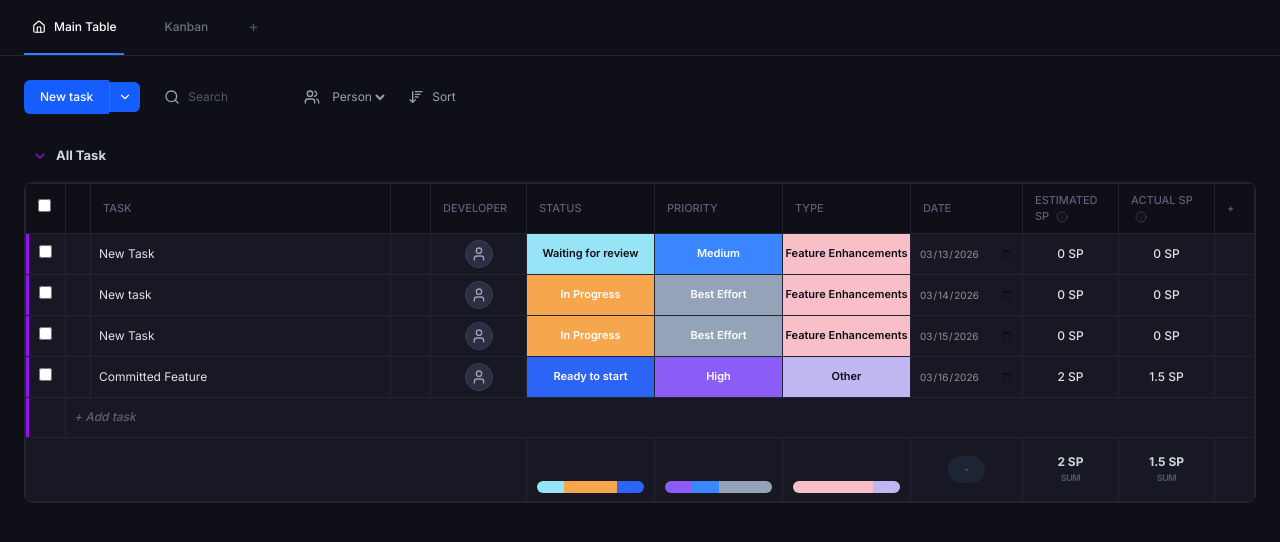
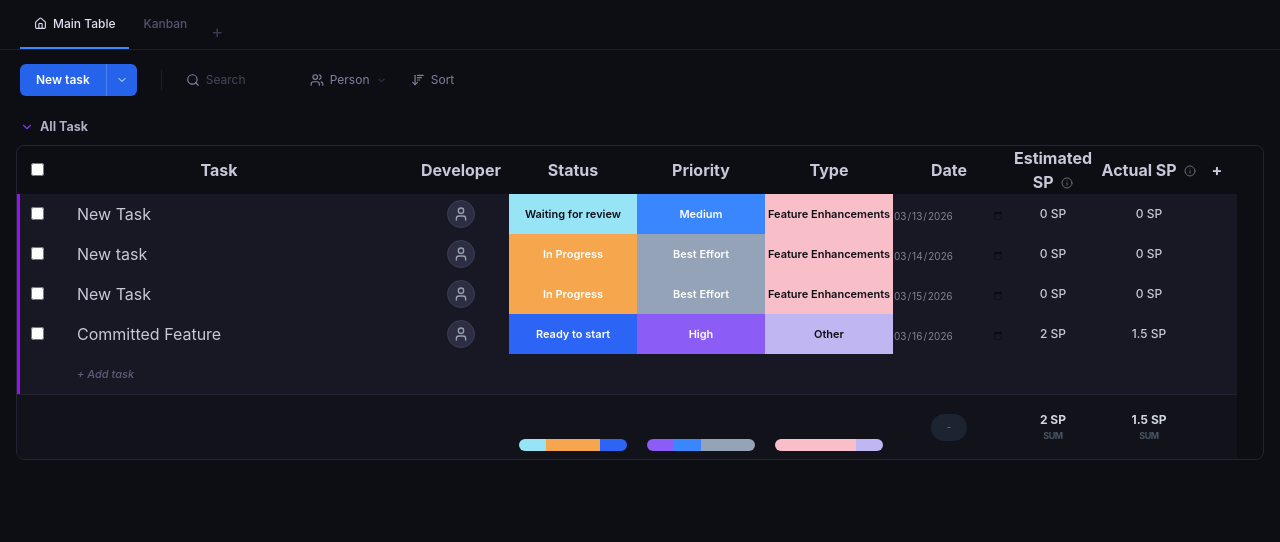
Before and after one commit to muhfachrudd/technical-test, a Vue app in the folder frontend/: page / in a window 1280 px wide. Shown: the top 542 px of the page. Built offline with nearby package versions, Linux system fonts and the light colour scheme.

Commit message:
feat: initialize Vue 3 task management application with basic UI, state management, and global styling.

```diff
--- a/frontend/src/App.vue
+++ b/frontend/src/App.vue
@@ -3,7 +3,7 @@ import { ref, computed } from 'vue';
 import MainTable from './components/MainTable.vue';
 import KanbanBoard from './components/KanbanBoard.vue';
 import TaskModal from './components/TaskModal.vue';
-import { Search, Users, SortDesc, Plus, LayoutGrid, List, ChevronDown, Home } from 'lucide-vue-next';
+import { Search, Users, SortDesc, ChevronDown, List, LayoutGrid, Home } from 'lucide-vue-next';
 
 const activeTab = ref('table');
 const showModal = ref(false);
@@ -55,67 +55,224 @@ const toggleSort = (key) => {
 </script>
 
 <template>
-  <div class="flex min-h-screen bg-[#0F0F17] text-[#E1E1E6]">
-    <!-- Main Content -->
-    <div class="flex-1 flex flex-col overflow-hidden">
-      <!-- Tabs Header -->
-      <div class="h-14 border-b border-[#232333] flex items-center px-6 gap-8">
+  <div class="app-layout">
+    <!-- TABS -->
+    <div class="tabs">
       <button @click="activeTab = 'table'"
-                :class="['h-full flex items-center gap-2 px-2 text-[12px] font-medium border-b-2 transition-all transition-colors duration-200',
-                         activeTab === 'table' ? 'border-blue-500 text-white' : 'border-transparent text-gray-500 hover:text-gray-300']">
-          <Home class="w-3.5 h-3.5" /> Main Table
+              :class="['tab', { active: activeTab === 'table' }]">
+        <Home class="tab-icon" /> Main Table
       </button>
       <button @click="activeTab = 'kanban'"
-                :class="['h-full flex items-center gap-2 px-2 text-[12px] font-medium border-b-2 transition-all transition-colors duration-200',
-                         activeTab === 'kanban' ? 'border-blue-500 text-white' : 'border-transparent text-gray-500 hover:text-gray-300']">
+              :class="['tab', { active: activeTab === 'kanban' }]">
         Kanban
       </button>
-        <button class="text-gray-600 hover:text-white pb-1">+</button>
+      <button class="tab-add">+</button>
     </div>
 
-      <!-- Toolbar -->
-      <div class="p-6">
-        <div class="flex items-center gap-6 mb-8">
-          <div class="flex items-center">
-            <button @click="showModal = true" class="bg-blue-600 hover:bg-blue-700 text-white px-4 py-2 rounded-l-md flex items-center gap-2 text-[12px] font-medium transition-colors">
-              New task
-            </button>
-            <button class="bg-blue-600 hover:bg-blue-700 text-white px-2 py-2 rounded-r-md border-l border-white/10 transition-colors">
-              <ChevronDown class="w-3.5 h-3.5" />
+    <!-- TOOLBAR -->
+    <div class="toolbar">
+      <div class="btn-new">
+        <button class="btn-new-main" @click="showModal = true">New task</button>
+        <button class="btn-new-caret"><ChevronDown class="icon-caret" /></button>
+      </div>
+
+      <div class="toolbar-sep"></div>
+
+      <div class="tb-action">
+        <Search class="icon-action" />
+        <input v-model="searchQuery" placeholder="Search" class="search-input" />
+      </div>
+
+      <div class="tb-action">
+        <Users class="icon-action" />
+        <select v-model="personFilter" class="dev-select">
+          <option value="">Person</option>
+          <option v-for="dev in developers" :key="dev" :value="dev">{{ dev }}</option>
+        </select>
+        <ChevronDown class="icon-mini" />
+      </div>
+
+      <button class="tb-action" @click="sortConfig = []">
+        <SortDesc class="icon-action" /> Sort
       </button>
     </div>
 
-          <div class="flex items-center gap-5 text-gray-400">
-            <div class="flex items-center gap-2 cursor-pointer hover:text-white transition-colors group">
-              <Search class="w-4 h-4" />
-              <input v-model="searchQuery" placeholder="Search" class="bg-transparent border-none text-[12px] w-24 focus:w-48 transition-all p-0">
+    <!-- MAIN CONTENT -->
+    <div class="content">
+      <div class="section-label">
+        <ChevronDown class="icon-section" /> All Task
       </div>
-            <div class="flex items-center gap-2 cursor-pointer hover:text-white transition-colors">
-              <Users class="w-4 h-4" />
-              <select v-model="personFilter" class="bg-transparent border-none p-0 text-[12px] cursor-pointer outline-none">
-                <option value="" class="bg-[#181824]">Person</option>
-                <option v-for="dev in developers" :key="dev" :value="dev" class="bg-[#181824]">{{ dev }}</option>
-              </select>
-            </div>
-            <div @click="sortConfig = []" class="flex items-center gap-2 cursor-pointer hover:text-white transition-colors">
-              <SortDesc class="w-4 h-4" />
-              <span class="text-[12px]">Sort</span>
-            </div>
+
+      <MainTable v-if="activeTab === 'table'" :tasks="filteredTasks" @update="updateTask" @sort="toggleSort" />
+
+      <div v-else class="placeholder-view">
+        <KanbanBoard :tasks="filteredTasks" @update="updateTask" />
       </div>
     </div>
 
-        <div class="flex items-center gap-2 text-[13px] font-bold text-gray-300 mb-4 ml-2">
-            <ChevronDown class="w-4 h-4 text-purple-600" /> All Task
-        </div>
-
-        <div class="transition-all duration-300 overflow-x-auto">
-          <MainTable v-if="activeTab === 'table'" :tasks="filteredTasks" @update="updateTask" @sort="toggleSort" />
-          <KanbanBoard v-else :tasks="filteredTasks" @update="updateTask" />
-        </div>
-      </div>
-    </div>
-
-    <!-- Modal -->
+    <!-- MODAL -->
     <TaskModal v-if="showModal" @close="showModal = false" @save="addTask" />
   </div>
 </template>
+
+<style>
+/* Global resets for the app specifically */
+.app-layout {
+  min-height: 100vh;
+  background: #0D0D14;
+  color: #C8C8D8;
+  font-family: -apple-system, BlinkMacSystemFont, 'Segoe UI', sans-serif;
+}
+
+/* ── TABS ── */
+.tabs {
+  display: flex;
+  align-items: flex-end;
+  padding: 0 20px;
+  border-bottom: 1px solid #1E1E2E;
+  height: 50px;
+}
+.tab {
+  display: flex;
+  align-items: center;
+  gap: 6px;
+  padding: 0 14px;
+  height: 100%;
+  font-size: 12px;
+  font-weight: 500;
+  color: #555570;
+  border: none;
+  background: none;
+  border-bottom: 2.5px solid transparent;
+  cursor: pointer;
+  transition: color .15s;
+}
+.tab.active {
+  color: #E0E0F0;
+  border-bottom-color: #3A86FF;
+}
+.tab:hover:not(.active) {
+  color: #9090B0;
+}
+.tab-icon {
+  width: 13px;
+  height: 13px;
+}
+.tab-add {
+  color: #3A3A55;
+  font-size: 18px;
+  padding: 0 10px 4px;
+  cursor: pointer;
+  background: none;
+  border: none;
+}
+
+/* ── TOOLBAR ── */
+.toolbar {
+  display: flex;
+  align-items: center;
+  gap: 24px;
+  padding: 14px 20px 12px;
+}
+.btn-new {
+  display: flex;
+  align-items: center;
+  height: 32px;
+  border-radius: 6px;
+  overflow: hidden;
+}
+.btn-new-main {
+  background: #2563EB;
+  color: #fff;
+  border: none;
+  padding: 0 16px;
+  height: 100%;
+  cursor: pointer;
+  font-size: 12px;
+  font-weight: 600;
+  border-right: 1px solid rgba(255,255,255,.18);
+}
+.btn-new-caret {
+  background: #2563EB;
+  color: #fff;
+  border: none;
+  padding: 0 9px;
+  height: 100%;
+  cursor: pointer;
+}
+.icon-caret {
+  width: 12px;
+  height: 12px;
+}
+.toolbar-sep {
+  width: 1px;
+  height: 20px;
+  background: #1E1E2E;
+}
+.tb-action {
+  display: flex;
+  align-items: center;
+  gap: 6px;
+  color: #8080A0;
+  font-size: 12px;
+  cursor: pointer;
+  background: none;
+  border: none;
+  padding: 0;
+}
+.tb-action:hover {
+  color: #C0C0D8;
+}
+.icon-action {
+  width: 14px;
+  height: 14px;
+}
+.search-input {
+  background: transparent;
+  border: none;
+  outline: none;
+  color: inherit;
+  font-size: 12px;
+  width: 80px;
+  transition: width .2s;
+}
+.search-input:focus {
+  width: 140px;
+}
+.dev-select {
+  background: transparent;
+  border: none;
+  outline: none;
+  color: inherit;
+  font-size: 12px;
+  cursor: pointer;
+  appearance: none;
+}
+.icon-mini {
+  width: 11px;
+  height: 11px;
+  opacity: .5;
+}
+
+/* ── CONTENT ── */
+.content {
+  padding: 0 16px 16px;
+}
+.section-label {
+  display: flex;
+  align-items: center;
+  gap: 6px;
+  padding: 10px 4px 8px;
+  font-size: 12.5px;
+  font-weight: 700;
+  color: #B0B0C8;
+}
+.icon-section {
+  width: 14px;
+  height: 14px;
+  color: #7C3AED;
+}
+.placeholder-view {
+  padding: 20px 0;
+}
+</style>
--- a/frontend/src/index.css
+++ b/frontend/src/index.css
@@ -1,26 +1,19 @@
 @import "tailwindcss";
 
 :root {
-  --bg-app: #0F0F17;
-  --bg-table: #181824;
-  --bg-header: #121220;
-  --border-color: #232333;
+  --bg-app: #0D0D14;
+  --bg-table: #13131E;
+  --bg-header: #16161F;
+  --border-color: #1E1E2C;
 }
 
 body {
   margin: 0;
   padding: 0;
   background-color: var(--bg-app);
-  color: #E1E1E6;
-  font-family: 'Inter', sans-serif;
-}
-
-/* Base resets */
-input, select {
-  background: transparent;
-  border: none;
-  outline: none;
-  color: inherit;
+  color: #C8C8D8;
+  font-family: -apple-system, BlinkMacSystemFont, 'Segoe UI', Roboto, Helvetica, Arial, sans-serif;
+  overflow-x: hidden;
 }
 
 /* Custom scrollbar matching the dark theme */
@@ -29,7 +22,7 @@ input, select {
   height: 6px;
 }
 ::-webkit-scrollbar-track {
-  background: #0F0F17;
+  background: #0D0D14;
 }
 ::-webkit-scrollbar-thumb {
   background: #2D2D44;
@@ -39,27 +32,10 @@ input, select {
   background: #3D3D58;
 }
 
-/* Global utility classes for the table */
-.main-table {
-  width: 100%;
-  border-collapse: collapse;
-  border: 1px solid var(--border-color);
+/* Transition utility for the app */
+.fade-enter-active, .fade-leave-active {
+  transition: opacity 0.2s ease;
 }
-
-.main-table th {
-  border: 1px solid var(--border-color);
-  padding: 8px 12px;
-  text-align: left;
-  font-size: 11px;
-  font-weight: 500;
-  color: #5E5E7A;
-  text-transform: uppercase;
+.fade-enter-from, .fade-leave-to {
+  opacity: 0;
 }
-
-.main-table td {
-  border: 1px solid var(--border-color);
-  padding: 0 8px;
-  font-size: 12px;
-  height: 40px;
-  background-color: var(--bg-table);
-}
```
Lines whose indentation alone changed are shown as unchanged.
